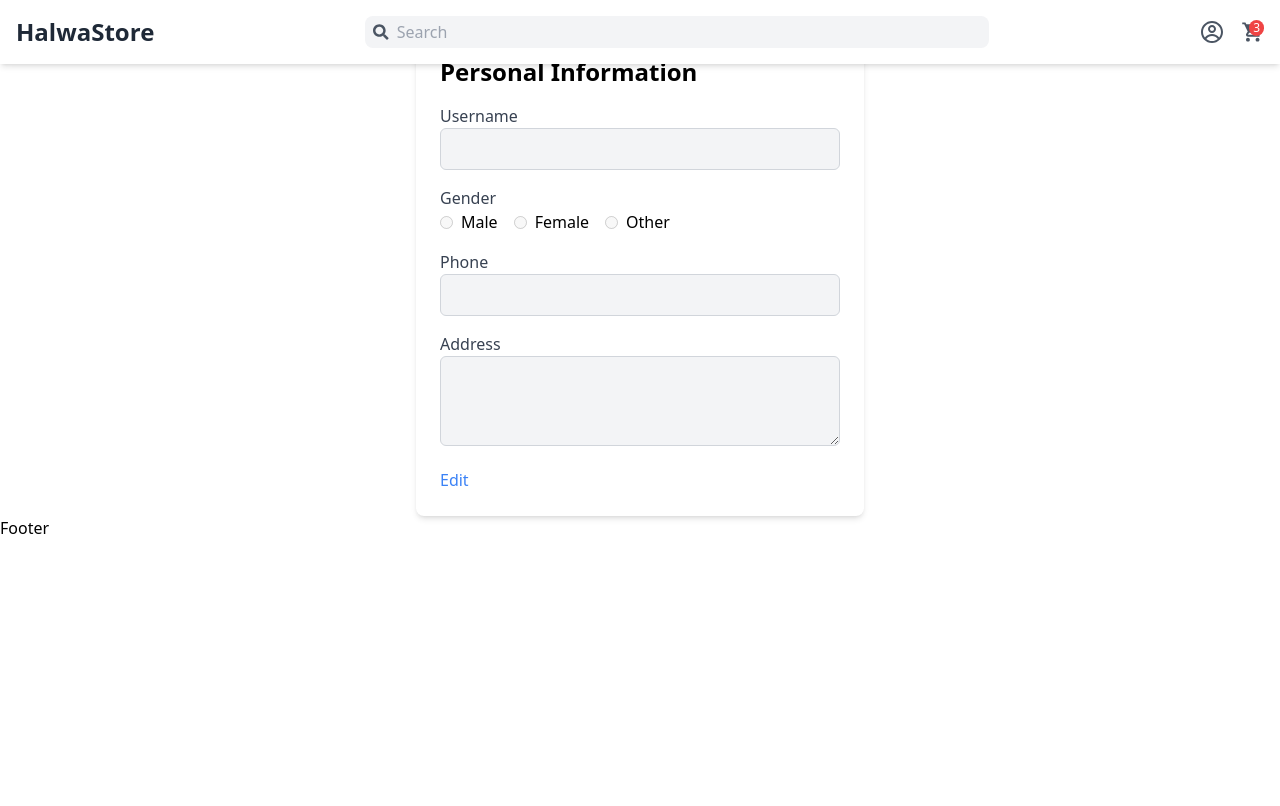
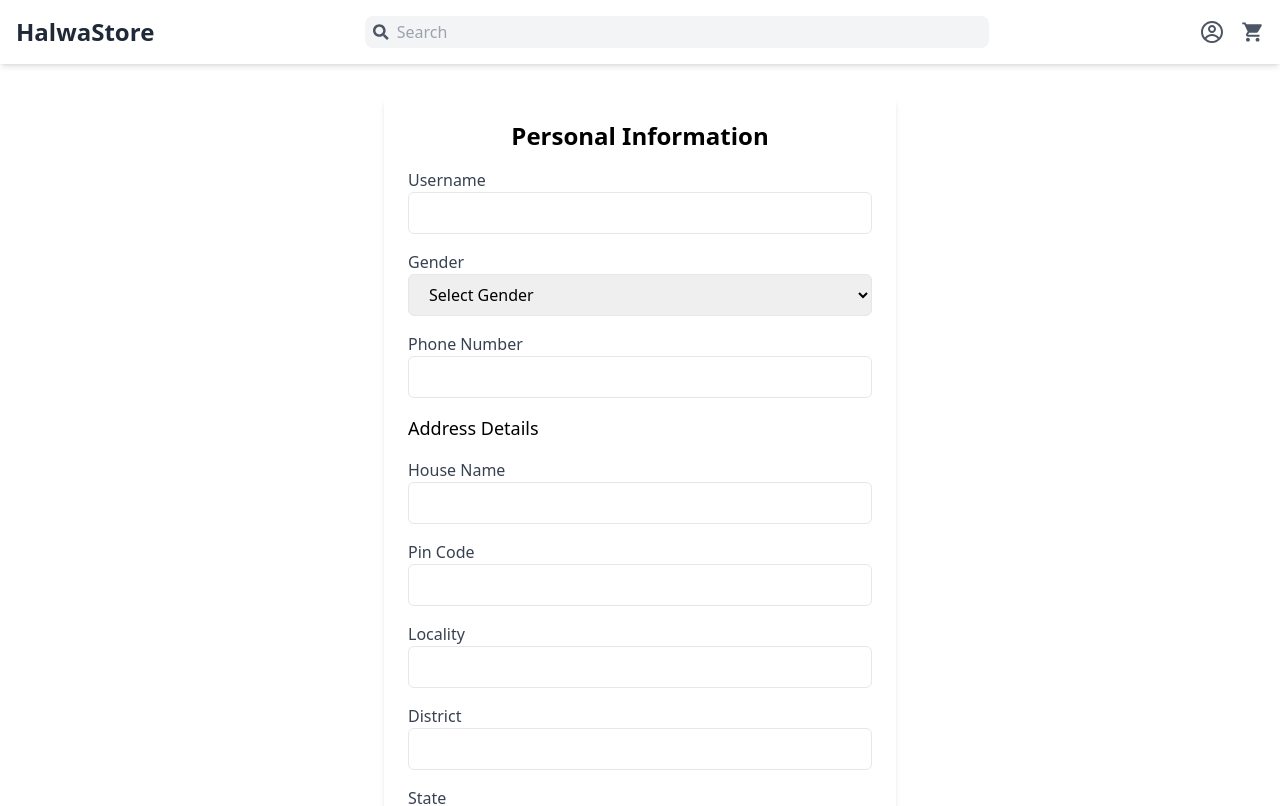
Before and after one commit to adarsh2255-buji/Halwa-ordering, a React (Vite) app in the folder frontend/: page /profile in a window 1280 px wide. Shown: the top 806 px of the page. Built offline with nearby package versions, Linux system fonts and the light colour scheme; no server answers.

Commit message:
profile update component added

```diff
--- a/frontend/src/components/Header.jsx
+++ b/frontend/src/components/Header.jsx
@@ -1,17 +1,19 @@
-// Header.jsx
-import React, { useRef, useEffect, useState } from 'react';
+import React, { useRef, useEffect, useState, useContext } from 'react';
 import { FaSearch } from "react-icons/fa";
 import { IoMdCart } from "react-icons/io";
 import { CgProfile } from "react-icons/cg";
 import { Link, useNavigate } from 'react-router-dom';
-import { useUser } from '../context/UserContext';
+import { UserContext } from '../context/UserContext';
+// import { useUser } from '../context/UserContext';
 
 const Header = () => {
     const [isProfileOpen, setIsProfileOpen] = useState(false);
-    const { user, logout } = useUser();
+    // const { user, setUser } = useUser();
+    const { user, logout } = useContext(UserContext)
     const navigate = useNavigate();
     const profileRef = useRef(null);
 
+    // Toggle profile dropdown
     const toggleProfileDropdown = () => {
         setIsProfileOpen(!isProfileOpen);
     };
@@ -27,13 +29,14 @@ const Header = () => {
     }, []);
 
     const handleLogoutClick = () => {
-        logout();
-        navigate('/');
+        logout() // Clear user state to log out
+        navigate('/'); // Redirect to homepage
     };
 
     return (
         <header className="bg-white shadow-md fixed top-0 left-0 w-full z-10">
             <div className="container mx-auto px-4 py-4 flex items-center justify-between">
+                {/* Logo */}
                 <div className="text-2xl font-bold text-gray-800">
                     <Link to='/'>HalwaStore</Link>
                 </div>
@@ -51,7 +54,7 @@ const Header = () => {
                 {/* Profile and Cart */}
                 <div className="hidden md:flex items-center space-x-4">
                     {/* Profile Dropdown */}
-                    <div className="relative" ref={profileRef}>
+                    <div className="relative" ref={profileRef} >
                         <CgProfile
                             className="text-2xl text-gray-600 cursor-pointer"
                             onClick={toggleProfileDropdown}
@@ -80,7 +83,10 @@ const Header = () => {
                     {/* Cart Icon */}
                     <div className="text-gray-600 relative">
                         <IoMdCart className="text-2xl" />
-                        <span className="absolute top-0 right-0 bg-red-500 text-white text-xs rounded-full px-1">3</span>
+                        <span className="absolute top-0 right-0 bg-red-500 text-white text-xs rounded-full px-1">
+                            {/* Display count if available */}
+                            {/* {user?.cartItems?.length || 0} */}
+                        </span>
                     </div>
                 </div>
             </div>
--- a/frontend/src/context/UserContext.jsx
+++ b/frontend/src/context/UserContext.jsx
@@ -1,34 +1,36 @@
-// UserContext.jsx
-import { createContext, useState, useEffect, useContext } from "react";
+import { createContext, useEffect , useState} from "react";
 
 export const UserContext = createContext();
 
-export const UserProvider = ({ children }) => {
-    const [user, setUser] = useState(() => {
-        // Load user data from localStorage on initial load
-        const savedUser = localStorage.getItem("user");
-        return savedUser ? JSON.parse(savedUser) : null;
-    });
+export const UserProvider = ({children}) => {
+    const [user, setUser] = useState(null);
 
-    // Update local storage whenever the user state changes
+    //check if the user is logged in when the component is mounted
+
     useEffect(() => {
-        if (user) {
-            localStorage.setItem("user", JSON.stringify(user));
-        } else {
-            localStorage.removeItem("user");
+        const loggedInUser = localStorage.getItem('user');
+        if(loggedInUser) {
+            setUser(JSON.parse(loggedInUser));
         }
-    }, [user]);
+    }, [])
 
+    //function to handle user login
+    const login = (userData) => {
+        setUser(userData);
+        localStorage.setItem('user', JSON.stringify(userData));
+        localStorage.setItem('token', userData.token);
+    }
+
+    //function to handle user logout
     const logout = () => {
         setUser(null);
-        localStorage.removeItem("user");
-    };
+        localStorage.removeItem('user');
+        localStorage.removeItem('token');
+    }
 
     return (
-        <UserContext.Provider value={{ user, setUser, logout }}>
+        <UserContext.Provider value={{user, login, logout }}>
             {children}
         </UserContext.Provider>
-    );
-};
-
-export const useUser = () => useContext(UserContext);
+    )
+}
--- a/frontend/src/pages/Login.jsx
+++ b/frontend/src/pages/Login.jsx
@@ -1,27 +1,17 @@
 import React, { useContext, useState } from 'react'
 import { useNavigate } from 'react-router-dom'
 import api from '../api';
-import { UserContext, useUser } from '../context/UserContext';
+import { UserContext } from '../context/UserContext';
 
 const Login = () => {
-    // const [formData, SetFormData] = useState({
-    //     email: '',
-    //     password: '',
-    // });
-    const { login } = useUser();
     const [email, setEmail] = useState('');
     const [password, setPassword] = useState('');
-    const { setUser } = useUser()
-
     const [error, setError] = useState('');
     const [success, setSuccess] = useState("");
+    const { login } = useContext(UserContext);
+
 
     const navigate = useNavigate()
-
-    // const handleChange = (e) => {
-    //     const { name , value} = e.target;
-    //     SetFormData({...formData, [name]: value });
-    // }
 
     const handleSubmit = async (e) => {
         e.preventDefault();
@@ -30,14 +20,18 @@ const Login = () => {
         setSuccess('');
 
         try {
-            const response = await api.post('/auth/login', { email, password});
-            setUser(response.data.user);
-            console.log(response.data)
-            // cleare email and password
-            setEmail('');
-            setPassword('');
-            setError("");
-            navigate('/');
+            const response = await api.post('/auth/login', { email, password}, {withCredentials: true});
+            const data = response.data
+            if(response.status === 200 || data) {
+                login(data);
+                setSuccess("Login successful");
+                console.log(email);
+                console.log(password)
+                //clear email and password
+                setEmail('');
+                setPassword('');
+                navigate('/');
+            }
 
         } catch (error) {
             setError(error.response?.data?.message || "Login failed")
@@ -86,7 +80,7 @@ const Login = () => {
                     {/* submit button */}
                     <button type='submit'
                     className='w-full  bg-indigo-600 text-white py-2 mt-4 rounded-md hover:bg-indigo-700 transition duration-200'>
-                        Sign Up
+                        Login
                     </button>
 
                 </form>
--- a/frontend/src/pages/Profile.jsx
+++ b/frontend/src/pages/Profile.jsx
@@ -1,172 +1,172 @@
-import React, { useState, useEffect } from 'react';
-import axios from 'axios';
+import React, { useState } from 'react'
 import api from '../api';
 
 const Profile = () => {
-  const [profile, setProfile] = useState({
+  const [formData, setFormData] = useState({
     username: '',
     gender: '',
-    phone: '',
-    address: ''
+    phoneNumber: '',
+    addressDetails: {
+      houseName: '',
+      pinCode: '',
+      locality: '',
+      district: '',
+      state : '',
+    }
   });
-  const [isEditing, setIsEditing] = useState(false);
-  const [loading, setLoading] = useState(false);
 
-  // Fetch profile data when component mounts
-  useEffect(() => {
-    const fetchProfile = async () => {
-      try {
-        setLoading(true);
-        const response = await api.get('/auth/profile', { withCredentials: true });
-        setProfile(response.data.profile);
-        setLoading(false);
-      } catch (error) {
-        console.error('Error fetching profile:', error);
-        setLoading(false);
+  const [message, setMessage] = useState("");
+
+  const handleChange = (e) => {
+    const { name, value } = e.target;
+    if(name in formData.addressDetails) {
+      setFormData({
+        ...formData,
+        addressDetails: {...formData.addressDetails, [name] : value },
+      });
+    } else {
+      setFormData({ ...formData, [name] : value});
     }
   };
 
-    fetchProfile();
-  }, []);
-
-  // Handle form input changes
-  const handleChange = (e) => {
-    const { name, value } = e.target;
-    setProfile((prevProfile) => ({
-      ...prevProfile,
-      [name]: value
-    }));
-  };
-
-  // Handle form submission to create or update profile
   const handleSubmit = async (e) => {
     e.preventDefault();
     try {
-      const response = await api.post('/auth/profile', profile, { withCredentials: true });
-      console.log(response.data.message);
-      setIsEditing(false); // Set back to read-only mode after saving
+      const response = await api.post('/auth/profile', formData, {withCredentials: true});
+      setMessage(response.data.message);
     } catch (error) {
-      console.error('Error saving profile:', error);
+      setMessage(error.response?.data.message || "An error occurred");
     }
-  };
-
-  // Toggle edit mode
-  const toggleEdit = () => {
-    setIsEditing(!isEditing);
-  };
-
+    }
   return (
-    <div className="max-w-md mx-auto bg-white shadow-md rounded-lg p-6 mt-8">
-      <h2 className="text-2xl font-bold mb-4">Personal Information</h2>
-      {loading ? (
-        <p>Loading...</p>
-      ) : (
-        <form onSubmit={handleSubmit}>
-          <div className="mb-4">
+    <>
+     <div className="container mx-auto pt-12 mt-12">
+            <div className="max-w-lg mx-auto bg-white shadow-md rounded-lg p-6">
+                <h2 className="text-2xl font-semibold mb-4 text-center">Personal Information</h2>
+                <form onSubmit={handleSubmit} className="space-y-4">
+                    {/* Username */}
+                    <div>
                         <label className="block text-gray-700">Username</label>
                         <input
                             type="text"
                             name="username"
-              value={profile.username}
+                            value={formData.username}
                             onChange={handleChange}
-              readOnly={!isEditing}
-              className={`w-full px-4 py-2 border rounded-md ${
-                isEditing ? 'border-blue-500' : 'border-gray-300 bg-gray-100'
-              }`}
+                            className="w-full px-4 py-2 border rounded-md focus:outline-none"
+                            required
                         />
                     </div>
 
-          <div className="mb-4">
+                    {/* Gender */}
+                    <div>
                         <label className="block text-gray-700">Gender</label>
-            <div className="flex items-center space-x-4">
-              <label className="flex items-center">
-                <input
-                  type="radio"
+                        <select
                             name="gender"
-                  value="male"
-                  checked={profile.gender === 'male'}
+                            value={formData.gender}
                             onChange={handleChange}
-                  disabled={!isEditing}
-                  className="mr-2"
-                />
-                Male
-              </label>
-              <label className="flex items-center">
-                <input
-                  type="radio"
-                  name="gender"
-                  value="female"
-                  checked={profile.gender === 'female'}
-                  onChange={handleChange}
-                  disabled={!isEditing}
-                  className="mr-2"
-                />
-                Female
-              </label>
-              <label className="flex items-center">
-                <input
-                  type="radio"
-                  name="gender"
-                  value="other"
-                  checked={profile.gender === 'other'}
-                  onChange={handleChange}
-                  disabled={!isEditing}
-                  className="mr-2"
-                />
-                Other
-              </label>
-            </div>
+                            className="w-full px-4 py-2 border rounded-md focus:outline-none"
+                            required
+                        >
+                            <option value="">Select Gender</option>
+                            <option value="male">Male</option>
+                            <option value="female">Female</option>
+                            <option value="other">Other</option>
+                        </select>
                     </div>
 
-          <div className="mb-4">
-            <label className="block text-gray-700">Phone</label>
+                    {/* Phone Number */}
+                    <div>
+                        <label className="block text-gray-700">Phone Number</label>
                         <input
                             type="text"
-              name="phone"
-              value={profile.phone}
+                            name="phoneNumber"
+                            value={formData.phoneNumber}
                             onChange={handleChange}
-              readOnly={!isEditing}
-              className={`w-full px-4 py-2 border rounded-md ${
-                isEditing ? 'border-blue-500' : 'border-gray-300 bg-gray-100'
-              }`}
+                            className="w-full px-4 py-2 border rounded-md focus:outline-none"
+                            required
                         />
                     </div>
 
-          <div className="mb-4">
-            <label className="block text-gray-700">Address</label>
-            <textarea
-              name="address"
-              value={profile.address}
+                    {/* Address Details */}
+                    <h3 className="text-lg font-medium mt-4">Address Details</h3>
+
+                    <div>
+                        <label className="block text-gray-700">House Name</label>
+                        <input
+                            type="text"
+                            name="houseName"
+                            value={formData.addressDetails.houseName}
                             onChange={handleChange}
-              readOnly={!isEditing}
-              className={`w-full px-4 py-2 border rounded-md ${
-                isEditing ? 'border-blue-500' : 'border-gray-300 bg-gray-100'
-              }`}
-              rows="3"
+                            className="w-full px-4 py-2 border rounded-md focus:outline-none"
+                            required
                         />
                     </div>
 
-          <div className="flex justify-between items-center">
-            <button
-              type="button"
-              onClick={toggleEdit}
-              className="text-blue-500 hover:underline"
-            >
-              {isEditing ? 'Cancel' : 'Edit'}
-            </button>
-            {isEditing && (
+                    <div>
+                        <label className="block text-gray-700">Pin Code</label>
+                        <input
+                            type="text"
+                            name="pinCode"
+                            value={formData.addressDetails.pinCode}
+                            onChange={handleChange}
+                            className="w-full px-4 py-2 border rounded-md focus:outline-none"
+                            required
+                        />
+                    </div>
+
+                    <div>
+                        <label className="block text-gray-700">Locality</label>
+                        <input
+                            type="text"
+                            name="locality"
+                            value={formData.addressDetails.locality}
+                            onChange={handleChange}
+                            className="w-full px-4 py-2 border rounded-md focus:outline-none"
+                            required
+                        />
+                    </div>
+
+                    <div>
+                        <label className="block text-gray-700">District</label>
+                        <input
+                            type="text"
+                            name="district"
+                            value={formData.addressDetails.district}
+                            onChange={handleChange}
+                            className="w-full px-4 py-2 border rounded-md focus:outline-none"
+                            required
+                        />
+                    </div>
+
+                    <div>
+                        <label className="block text-gray-700">State</label>
+                        <input
+                            type="text"
+                            name="state"
+                            value={formData.addressDetails.state}
+                            onChange={handleChange}
+                            className="w-full px-4 py-2 border rounded-md focus:outline-none"
+                            required
+                        />
+                    </div>
+
+                    {/* Submit Button */}
                     <button
                         type="submit"
-                className="bg-blue-500 text-white px-4 py-2 rounded-md"
+                        className="w-full bg-blue-500 text-white py-2 px-4 rounded-md hover:bg-blue-600"
                     >
-                Save
+                        Submit
                     </button>
+                </form>
+
+                {/* Message */}
+                {message && (
+                    <p className="text-center mt-4 text-green-600">{message}</p>
                 )}
             </div>
-        </form>
-      )}
         </div>
-  );
-};
+    </>
+  )
+}
 
-export default Profile;
+export default Profile
--- a/frontend/src/pages/Signup.jsx
+++ b/frontend/src/pages/Signup.jsx
@@ -1,14 +1,8 @@
 import React, { useState } from 'react'
 import { useNavigate } from 'react-router-dom'
 import api from '../api';
-import { useUser } from '../context/UserContext';
 
 const Signup = () => {
-    // const [formData, SetFormData] = useState({
-    //     email: '',
-    //     password: '',
-    //     confirmPassword: ''
-    // });
 
     const [ email, setEmail ] = useState('');
     const [password, setPassword ] = useState('');
@@ -16,14 +10,8 @@ const Signup = () => {
     const [error, setError] = useState('');
     const [success, setSuccess] = useState("");
 
-    const { setUser } = useUser();
+    const navigate = useNavigate()
 
-
-    const navigate = useNavigate()
-    // const handleChange = (e) => {
-    //     const { name , value} = e.target;
-    //     SetFormData({...formData, [name]: value });
-    // }
 
     const handleSubmit = async (e) => {
         e.preventDefault();
@@ -43,16 +31,12 @@ const Signup = () => {
 
         try {
             const response = await api.post('/auth/signup', { email, password });
-            setUser(response.data.user)
-            setSuccess("Signup successful");
-            console.log(email);
-            console.log(password)
-            //clear email and password
-            setEmail('');
-            setPassword('');
-            setConfirmPassword('');
-            setError("");
-            navigate('/')
+            if(response.status === 201) {
+                setSuccess("Signup successful!");
+                setTimeout(() => {
+                    navigate('/')
+                }, 2000);
+            }
         } catch (error) {
             setError(error.response?.data?.message || "Signup failed")
             console.log(error.response?.data?.message)
```
Also changed, not shown: 1 other file (tests, documents, lock files or other folders). Lines whose indentation alone changed are shown as unchanged.
